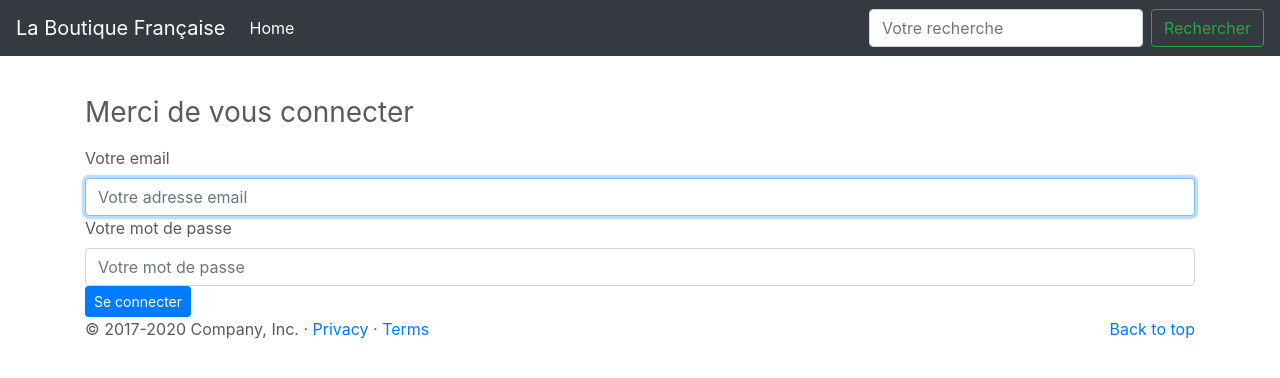
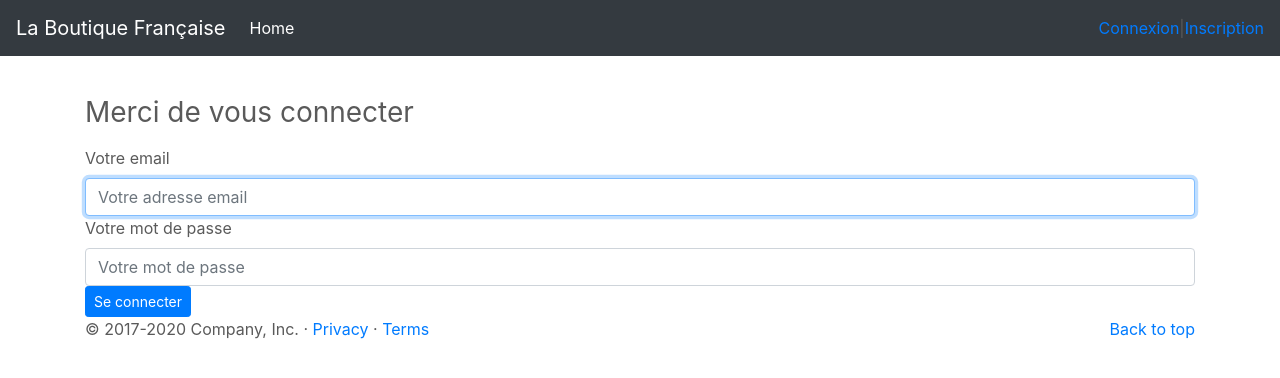
Before and after one commit to Jbotany/laboutiquefrancaise, a Symfony app: template templates/security/login.html.twig in a window 1280 px wide. Shown: the top 378 px of the page. Run offline with Twig, Linux system fonts and the light colour scheme; the template is opened without the code that fills it, so the values that code supplies are empty; some libraries are stand-ins or nearby versions.

Commit message:
Links to route login logout account register

```diff
--- a/src/Controller/SecurityController.php
+++ b/src/Controller/SecurityController.php
@@ -14,9 +14,9 @@ class SecurityController extends AbstractController
      */
     public function login(AuthenticationUtils $authenticationUtils): Response
     {
-        // if ($this->getUser()) {
-        //     return $this->redirectToRoute('target_path');
-        // }
+         if ($this->getUser()) {
+             return $this->redirectToRoute('account');
+         }
 
         // get the login error if there is one
         $error = $authenticationUtils->getLastAuthenticationError();
--- a/templates/base.html.twig
+++ b/templates/base.html.twig
@@ -44,10 +44,11 @@
                     <a class="nav-link" href="#">Home <span class="sr-only">(current)</span></a>
                 </li>
             </ul>
-            <form class="form-inline mt-2 mt-md-0">
-                <input class="form-control mr-sm-2" type="text" placeholder="Votre recherche" aria-label="Search">
-                <button class="btn btn-outline-success my-2 my-sm-0" type="submit">Rechercher</button>
-            </form>
+            {% if app.user %}
+                <a href="{{ path('account') }}">Mon compte</a> | <a href="{{ path('app_logout') }}">Déconnexion</a>
+            {% else %}
+                <a href="{{ path('app_login') }}">Connexion</a> | <a href="{{ path('register') }}">Inscription</a>
+            {% endif %}
         </div>
     </nav>
 </header>
```
